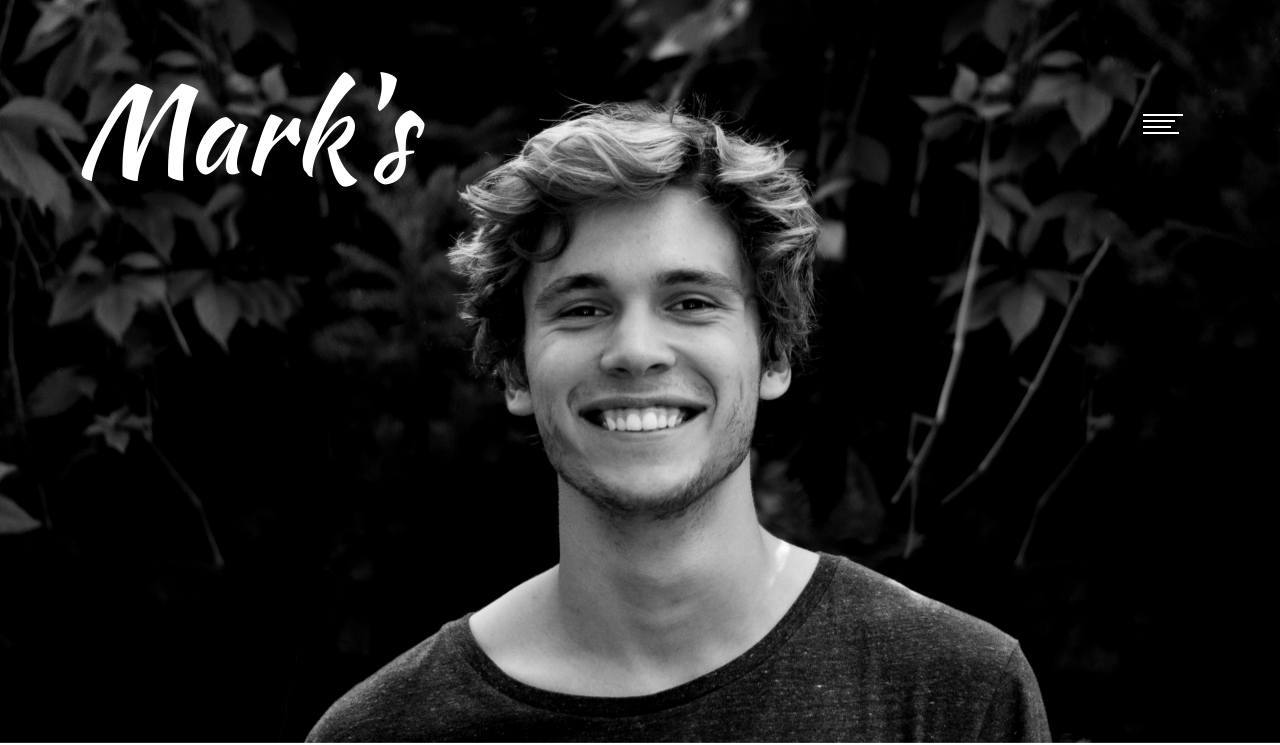
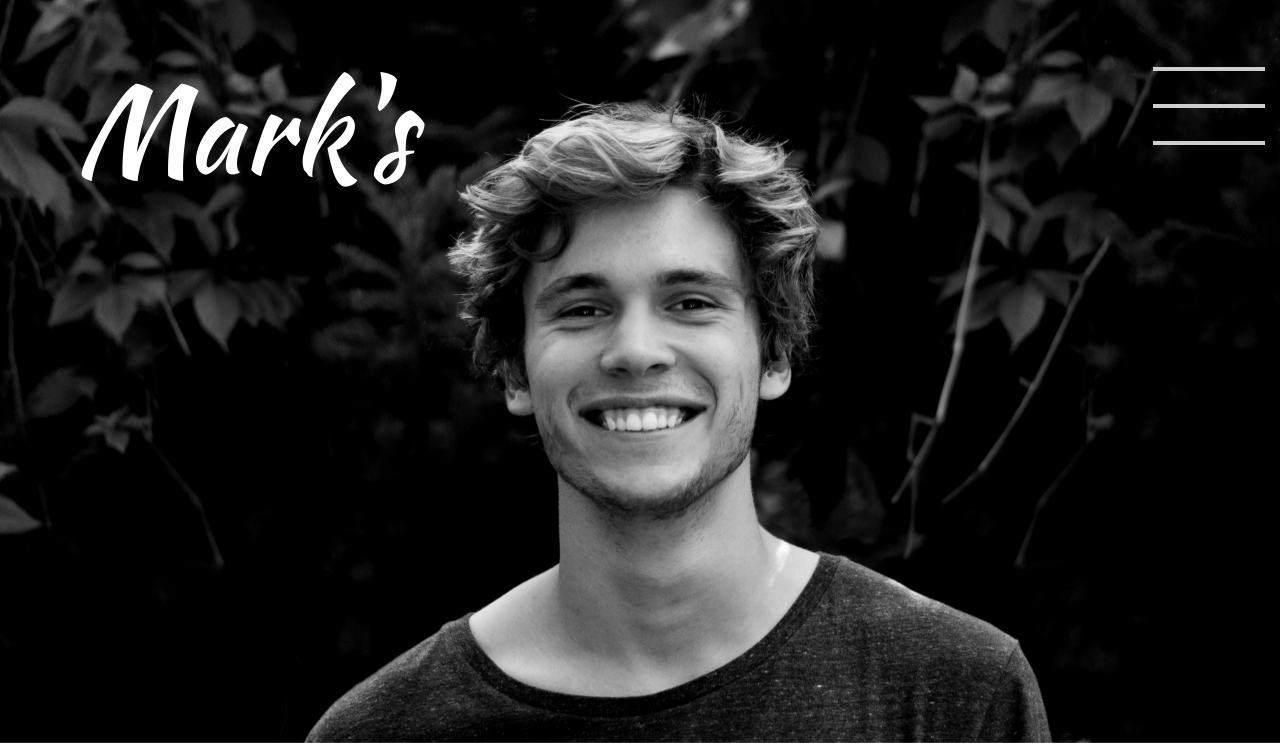
Before and after one commit to deRerumNatura/Gallery, a website: page app/index.html in a window 1280 px wide. Shown: the top 745 px of the page. Drawn offline with nearby package versions, Linux system fonts and the light colour scheme; some packages are replaced by stand-ins of ours; a script that the page names is missing.

Commit message:
upgrade switcher

```diff
--- a/app/index.html
+++ b/app/index.html
@@ -11,9 +11,9 @@
 	<link rel="stylesheet" href="prod_css/main_prod.css">
 	<script src="https://use.fontawesome.com/38afaef021.js"></script>
 	<script
-  src="https://code.jquery.com/jquery-3.2.1.js"
-  integrity="sha256-DZAnKJ/6XZ9si04Hgrsxu/8s717jcIzLy3oi35EouyE="
-  crossorigin="anonymous"></script>
+	src="https://code.jquery.com/jquery-3.2.1.js"
+	integrity="sha256-DZAnKJ/6XZ9si04Hgrsxu/8s717jcIzLy3oi35EouyE="
+	crossorigin="anonymous"></script>
 	<!-- <script
 	src="http://code.jquery.com/jquery-3.2.1.min.js"
 	integrity="sha256-hwg4gsxgFZhOsEEamdOYGBf13FyQuiTwlAQgxVSNgt4="
@@ -27,12 +27,19 @@
 				<div class="col-md-6 col-xs-6 header-line">
 					<span class="logotype">Mark's</span>
 				</div>
-				<div class="col-md-6 col-xs-6 switcher">
-					<div id="menu_switcher" class="sw-all">
-						<div class="sw-1"></div>
-						<div class="sw-2"></div>
-						<div class="sw-3"></div>
-						<div class="sw-4"></div>
+				<div class="col-md-6 col-xs-6">
+					<div class="sw_cher">
+						<div class="menu-icon" id="menu_switcher">
+							<div class="sw-all">
+								<div class="line-1 lines"></div>
+							</div>
+							<div class="sw-all">
+								<div class="line-2 lines"></div>
+							</div>
+							<div class="sw-all">
+								<div class="line-3 lines"></div>
+							</div>
+						</div>
 					</div>
 				</div>
 			</div>
@@ -92,7 +99,7 @@
 <script>
 	baguetteBox.run('.tz-gallery');
 </script>
-<script>
+<!-- <script>
 	$( document ).ready(function() {
 	var menu = $('.side-menu');
 	var lines = $('.sw-all');
@@ -100,17 +107,17 @@
 $('#menu_switcher').click(function(){
 		if(menu.css("opacity") < '0.8') {
 			menu.animate({"opacity": '0.8', "top": '10px'}, 500);
+			lines.removeClass('sw-all');
 			lines.addClass('ms_lines_closed');
-			lines.removeClass('sw-all');
 		}
 		else {
 			menu.animate({"top": '50px', "opacity": '0'}, 400);
+			lines.addClass('sw-all');
 			lines.removeClass('ms_lines_closed');
-			lines.addClass('sw-all');
 		}
 	});
 });
-</script>
-<!-- <script src="js/switcher.js"></script> -->
+</script> -->
+<script src="js/switcher.js"></script>
 </body>
 </html>
--- a/app/js/switcher.js
+++ b/app/js/switcher.js
@@ -4,14 +4,108 @@ $( document ).ready(function() {
 
 $('#menu_switcher').click(function(){
 		if(menu.css("opacity") < '0.8') {
-			menu.animate({/*"opacity": '0.8',*/ "top": '10px'}, 500);
+			lines.removeClass('sw-all');
 			lines.addClass('ms_lines_closed');
-			lines.removeClass('sw-all');
+			menu.animate({"opacity": '0.8', "top": '10px'}, 500);
 		}
 		else {
-			menu.animate({/*"top": '50px',*/ "opacity": '0'}, 400);
+			lines.addClass('sw-all');
 			lines.removeClass('ms_lines_closed');
-			lines.addClass('sw-all');
+			menu.animate({"top": '50px', "opacity": '0'}, 400);
 		}
 	});
 });
+
+
+
+// $l_grey: #EFECEC
+// $d_grey: #D0CDCD
+// $white: #FFFFFF
+// $dd_grey: #757474
+// $ddd_grey: #252525
+// header
+// 	width: 100%
+// .row
+// 	margin: 0
+// 	padding: 0
+// .logo
+// 	position: absolute
+// 	height: 20vh
+// 	width: 100%
+// 	padding: 0
+// 	margin-top: 50px
+// 	z-index: 999
+// 	&>.row
+// 		height: inherit
+// 		width: 100%
+// 		&>.col-md-6
+// 			height: inherit
+// 			display: flex
+// 			align-items: center
+// 			font-family: 'Kaushan Script', cursive
+// 			.logotype
+// 				color: $white
+// 				font-size: 15vh
+// 				margin-left: 10%
+// 				width: 100%
+
+// .content>img
+// 	width: 100%
+// 	position: fixed
+// .side-menu
+// 	height: 20vh
+// 	width: 20%
+// 	left: 77%
+// 	top: 70px
+// 	background-color: #fff
+// 	padding: 0
+// 	margin: 0
+// 	opacity: 0
+// 	.side-list
+// 		display: flex
+// 		flex-wrap: wrap
+// 		height: 20vh
+// 		text-decoration: none
+// 		list-style-type: none
+// 		margin: 0
+// 		padding: 0
+// 		align-items: center
+// 		&>li
+// 			width: 100%
+// 			display: flex
+// 			justify-content: flex-end
+// 			padding-right: 30px
+// 			font-family: 'Kaushan Script', cursive
+// 			a
+// 				text-decoration: none
+// 				color: $dd_grey
+// 				&:hover
+// 					color: $ddd_grey
+// .photos
+// 	position: absolute
+// .tz-gallery>.row
+// 	margin-top: 59%
+// .sw_cher
+// 	height: 100%
+// 	width: 100%
+// 	display: flex
+// 	justify-content: flex-end
+// 	.menu-icon
+// 		height: 70%
+// 		width: 14vh
+// 		display: flex
+// 		flex-wrap: wrap
+// 		align-items: center
+// 		.line-1
+// 			height: 4px
+// 			width: 20vh
+// 			background-color: $d_grey
+// 		.line-2
+// 			height: 4px
+// 			width: 20vh
+// 			background-color: $d_grey
+// 		.line-3
+// 			height: 4px
+// 			width: 20vh
+// 			background-color: $d_grey
+// 			top: -100%
--- a/app/prod_css/main_prod.css
+++ b/app/prod_css/main_prod.css
@@ -33,70 +33,6 @@ header {
   font-size: 15vh;
   margin-left: 10%;
   width: 100%;
-}
-
-.logo > .row > .col-md-6 .ms_lines_closed {
-  margin-left: 80%;
-  height: 40px;
-  width: 40px;
-  display: block;
-}
-
-.logo > .row > .col-md-6 .ms_lines_closed .sw-1, .logo > .row > .col-md-6 .ms_lines_closed .sw-2, .logo > .row > .col-md-6 .ms_lines_closed .sw-3, .logo > .row > .col-md-6 .ms_lines_closed .sw-4 {
-  height: 2px;
-  width: 100%;
-  background-color: #FFFFFF;
-  padding: 0;
-  margin: 0;
-  transition: .6s;
-}
-
-.logo > .row > .col-md-6 .ms_lines_closed .sw-1 {
-  opacity: 0;
-  left: 40px;
-}
-
-.logo > .row > .col-md-6 .ms_lines_closed .sw-2 {
-  width: 100%;
-  transform: rotate(-45deg);
-}
-
-.logo > .row > .col-md-6 .ms_lines_closed .sw-3 {
-  width: 100%;
-  transform: rotate(45deg);
-}
-
-.logo > .row > .col-md-6 .ms_lines_closed .sw-4 {
-  opacity: 0;
-  left: -40px;
-}
-
-.logo > .row > .col-md-6 .sw-all {
-  margin-left: 80%;
-  height: 40px;
-  width: 40px;
-  display: block;
-}
-
-.logo > .row > .col-md-6 .sw-all .sw-1, .logo > .row > .col-md-6 .sw-all .sw-2, .logo > .row > .col-md-6 .sw-all .sw-3, .logo > .row > .col-md-6 .sw-all .sw-4 {
-  height: 2px;
-  width: 100%;
-  background-color: #FFFFFF;
-  padding: 0;
-  margin: 0.5vh 0 0 0;
-  transition: .6s;
-}
-
-.logo > .row > .col-md-6 .sw-all .sw-2 {
-  width: 80%;
-}
-
-.logo > .row > .col-md-6 .sw-all .sw-3 {
-  width: 70%;
-}
-
-.logo > .row > .col-md-6 .sw-all .sw-4 {
-  width: 90%;
 }
 
 .content > img {
@@ -149,6 +85,65 @@ header {
 
 .tz-gallery > .row {
   margin-top: 59%;
+}
+
+.sw_cher {
+  height: 100%;
+  width: 100%;
+  display: flex;
+  justify-content: flex-end;
+}
+
+.sw_cher .menu-icon {
+  height: 70%;
+  width: 14vh;
+  display: flex;
+  flex-wrap: wrap;
+  align-items: center;
+}
+
+.sw_cher .menu-icon .sw-all {
+  height: 4px;
+  width: 100%;
+  display: flex;
+  flex-wrap: wrap;
+  align-items: center;
+}
+
+.sw_cher .menu-icon .sw-all .lines {
+  background-color: #D0CDCD;
+  height: 4px;
+  width: 20vh;
+  transition: .6s;
+}
+
+.sw_cher .menu-icon .ms_lines_closed {
+  height: 4px;
+  width: 100%;
+  display: flex;
+  flex-wrap: wrap;
+  align-items: centers;
+}
+
+.sw_cher .menu-icon .ms_lines_closed .lines {
+  background-color: #D0CDCD;
+  height: 4px;
+  width: 20vh;
+  transition: .6s;
+}
+
+.sw_cher .menu-icon .ms_lines_closed .line-1 {
+  transform: rotate(45deg);
+  margin-top: 16%;
+}
+
+.sw_cher .menu-icon .ms_lines_closed .line-2 {
+  opacity: 0;
+}
+
+.sw_cher .menu-icon .ms_lines_closed .line-3 {
+  transform: rotate(-45deg);
+  margin-top: -50%;
 }
 
 body {
--- a/app/sass/header.sass
+++ b/app/sass/header.sass
@@ -28,48 +28,56 @@ header
 				font-size: 15vh
 				margin-left: 10%
 				width: 100%
-			.ms_lines_closed
-				margin-left: 80%
-				height: 40px
-				width: 40px
-				display: block
-				.sw-1,.sw-2,.sw-3,.sw-4
-					height: 2px
-					width: 100%
-					background-color: $white
-					padding: 0
-					margin: 0
-					transition: .6s
-				.sw-1
-					opacity: 0
-					left: 40px
-				.sw-2
-					width: 100%
-					transform: rotate(-45deg)
-				.sw-3
-					width: 100%
-					transform: rotate(45deg)
-				.sw-4
-					opacity: 0
-					left: -40px
-			.sw-all
-				margin-left: 80%
-				height: 40px
-				width: 40px
-				display: block
-				.sw-1,.sw-2,.sw-3,.sw-4
-					height: 2px
-					width: 100%
-					background-color: $white
-					padding: 0
-					margin: 0.5vh 0 0 0
-					transition: .6s
-				.sw-2
-					width: 80%
-				.sw-3
-					width: 70%
-				.sw-4
-					width: 90%
+			// .ms_lines_closed
+			// 	margin-left: 80%
+			// 	width: 50px
+			// 	height: 50px
+			// 	position: absolute
+			// 	right: 10px
+			// 	top: 0
+			// 	display: flex
+			// 	align-items: center
+			// 	justify-content: center
+			// 	.sw-1,.sw-2,.sw-3,.sw-4
+			// 		height: 2px
+			// 		width: 100%
+			// 		background-color: $white
+			// 		transition: .6s
+			// 		position: absolute
+			// 	.sw-2
+			// 		opacity: 0
+			// 	.sw-3
+			// 		top: 22px
+			// 		transform: rotate(-45deg)
+			// 	.sw-1
+			// 		top: 12px
+			// 		transform: rotate(45deg)
+			// .sw-all
+			// 	// margin-left: 80%
+			// 	// height: 25px
+			// 	// width: 33px
+			// 	// position: absolute
+			// 	// cursor: pointer
+			// 	// display: block
+			// 	width: 50px
+			// 	height: 50px
+			// 	position: absolute
+			// 	right: 10px
+			// 	top: 0
+			// 	display: flex
+			// 	align-items: center
+			// 	justify-content: center
+			// 	word-wrap: wrap
+			// 	.sw-1,.sw-2,.sw-3
+			// 		height: 2px
+			// 		width: 100%
+			// 		background-color: $white
+			// 		transition: .6s
+			// 		position: absolute
+			// 	.sw-2
+			// 		// width: 80%
+			// 	.sw-3
+			// 		// width: 70%
 .content>img
 	width: 100%
 	position: fixed
@@ -106,3 +114,46 @@ header
 	position: absolute
 .tz-gallery>.row
 	margin-top: 59%
+.sw_cher
+	height: 100%
+	width: 100%
+	display: flex
+	justify-content: flex-end
+	.menu-icon
+		height: 70%
+		width: 14vh
+		display: flex
+		flex-wrap: wrap
+		align-items: center
+		.sw-all
+			height: 4px
+			width: 100%
+			display: flex
+			flex-wrap: wrap
+			align-items: center
+			.lines
+				background-color: $d_grey
+				height: 4px
+				width: 20vh
+				transition: .6s
+		.ms_lines_closed
+			height: 4px
+			width: 100%
+			display: flex
+			flex-wrap: wrap
+			align-items: centers
+			.lines
+				background-color: $d_grey
+				height: 4px
+				width: 20vh
+				transition: .6s
+			.line-1
+				transform: rotate(45deg)
+				margin-top: 16%
+				// transition: .6s
+			.line-2
+				opacity: 0
+			.line-3
+				transform: rotate(-45deg)
+				margin-top: -50%
+				// transition: .6s
```
Also changed, not shown: app/css/header.css.
